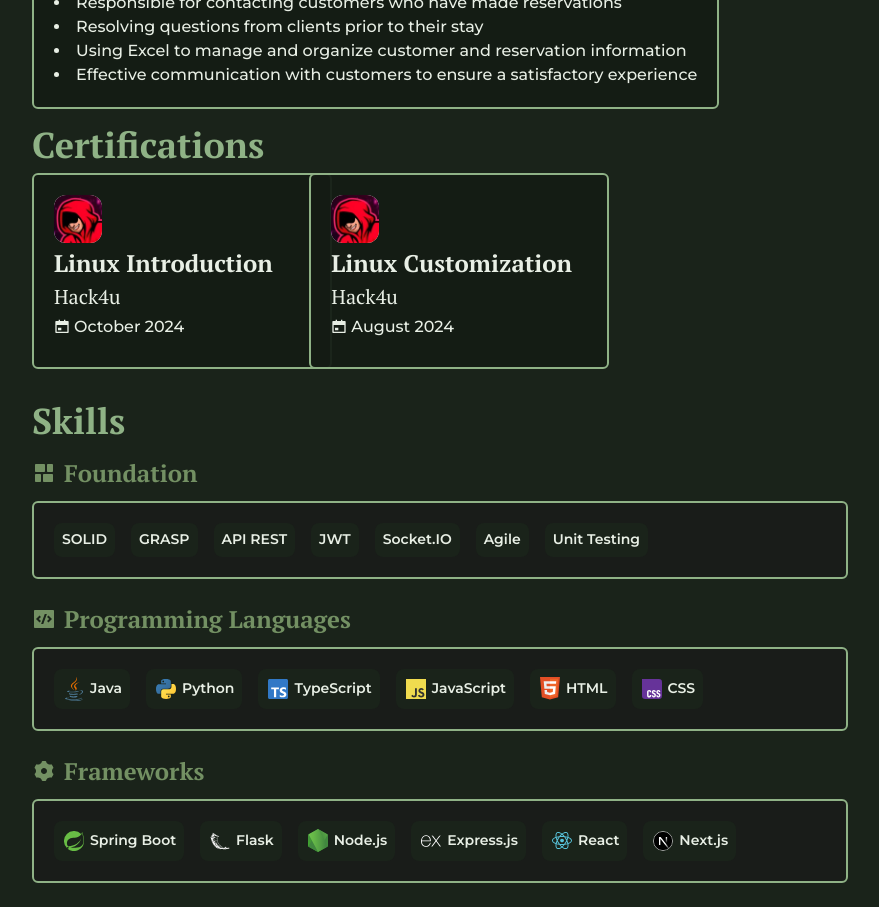
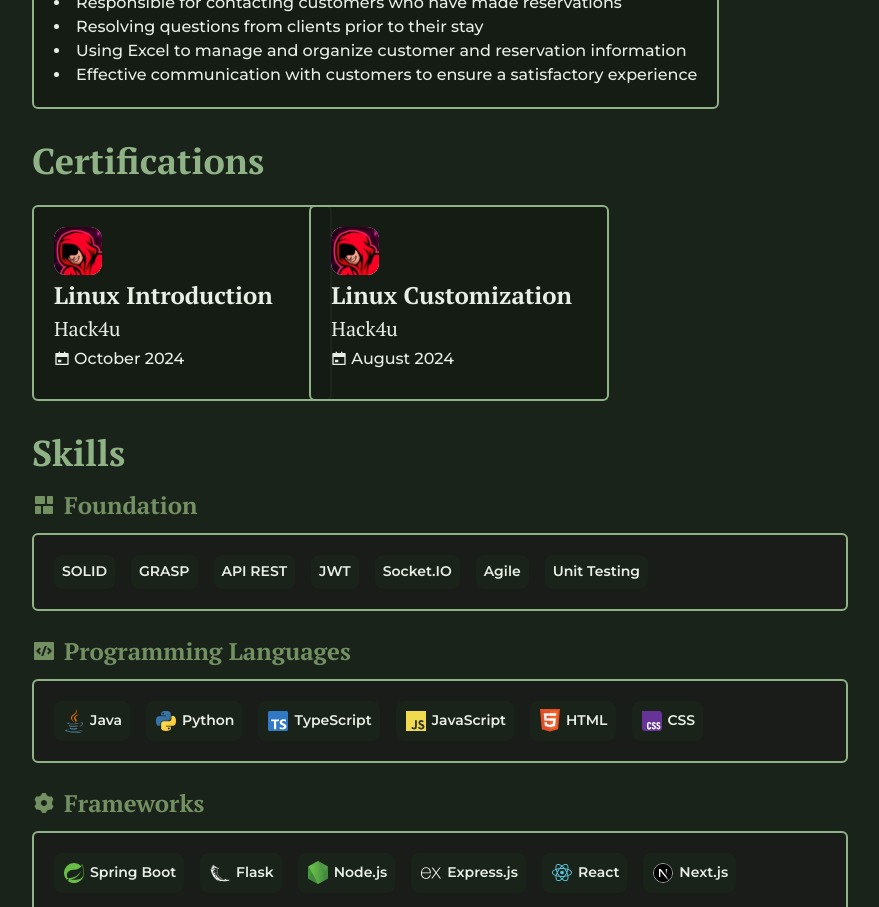
Before and after one commit to fedeabeledo/cv, a Next.js app: page / in a window 1280 px wide. Shown: the part 800-1707 px from the top of the page, without its empty margins (400-1279 px from the left). Built offline with nearby package versions, Linux system fonts and the light colour scheme.

Commit message:
fix certificates alignment

```diff
--- a/src/app/page.tsx
+++ b/src/app/page.tsx
@@ -5,6 +5,7 @@
 import { Projects } from "@/components/Projects/Projects";
 import { PresentationCard } from "@/components/PresentationCard/PresentationCard";
 import Hack4uLogo from "@/assets/hack4u_logo.jpg";
+import { BlurIn } from "@/components/animations/BlurIn";
 
 const certificates = [
     {
@@ -80,10 +81,13 @@
                             </li>
                         </ol>
                     </Card>
-                    <div className="flex flex-col items-start justify-center gap-2">
-                        <h2 className="text-4xl font-semibold text-primary">
+                    <div className="flex flex-col items-center lg:items-start justify-center gap-2 w-full">
+                        <BlurIn
+                            variant="h1"
+                            className="text-4xl font-bold m-4 ml-0 text-primary"
+                        >
                             Certifications
-                        </h2>
+                        </BlurIn>
                         <div className="grid grid-cols-1 sm:grid-cols-2 lg:grid-cols-3 gap-4 w-full">
                             {certificates.map((cert, index) => (
                                 <Card
```
